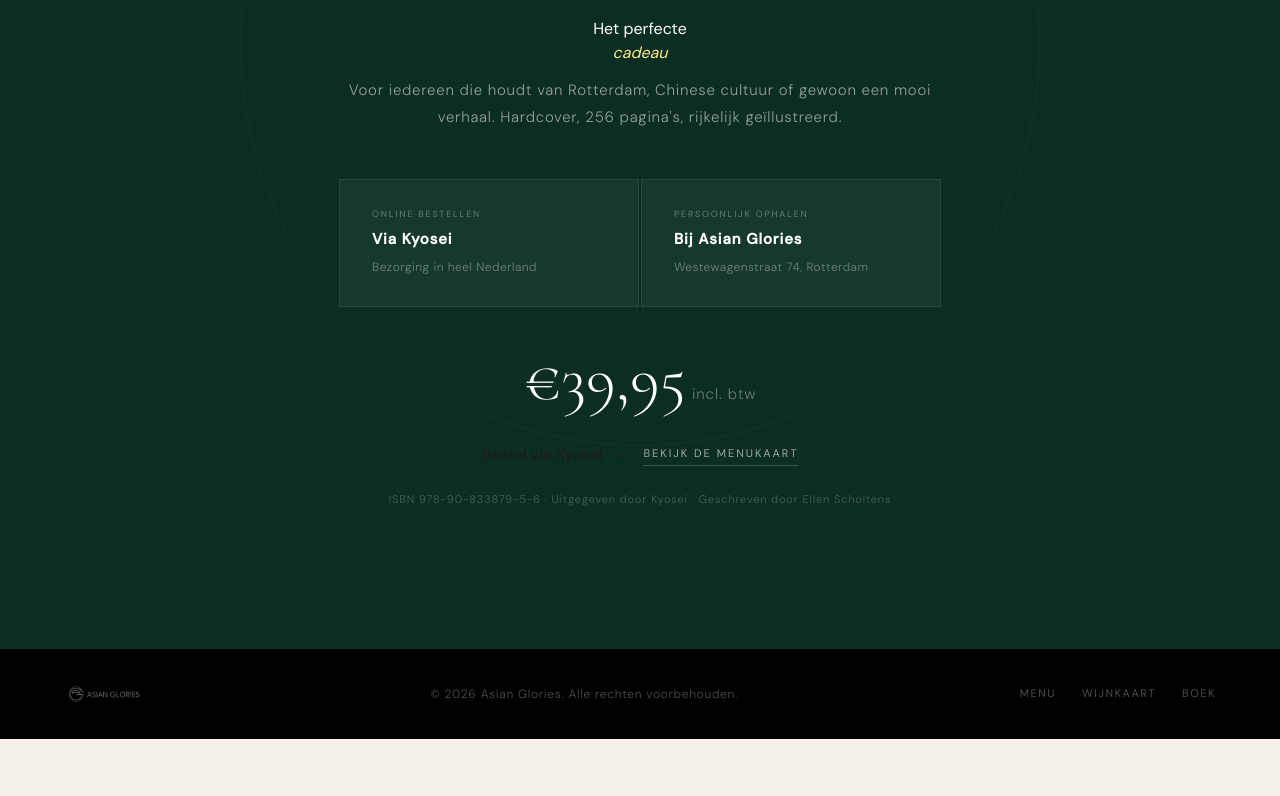
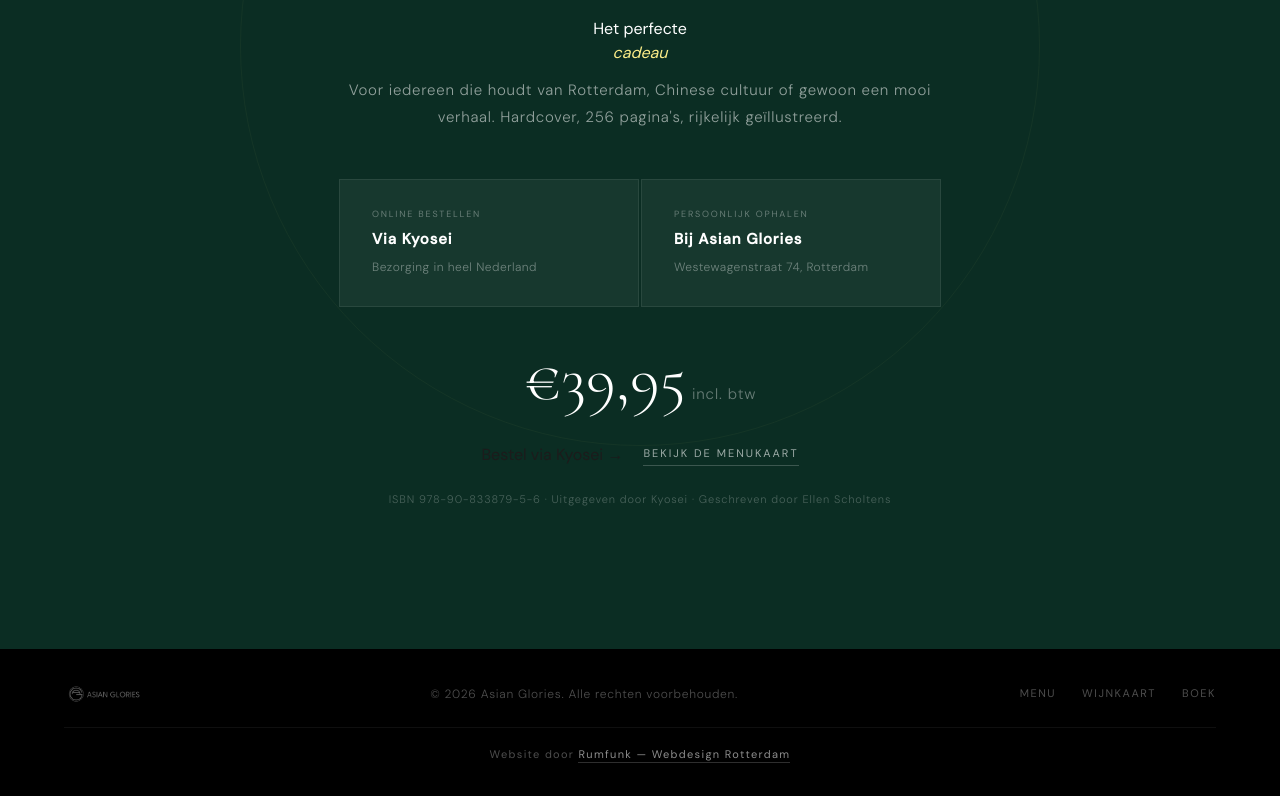
Before and after one commit to ziggyrumfunk/asian-glories-web, a Next.js app: page /boek in a window 1280 px wide. Shown: the part 4887-5683 px from the top of the page. Before the commit the page ends 5626 px from the top, so only its background shows below. Built offline with nearby package versions, Linux system fonts and the light colour scheme.

Commit message:
Update opening hours, add Rumfunk credit, add schema hours

```diff
--- a/src/app/layout.tsx
+++ b/src/app/layout.tsx
@@ -63,6 +63,21 @@
   servesCuisine: ['Chinees', 'Kantonees', 'Sichuan', 'Dim Sum'],
   priceRange: '€€€',
   award: ['Michelin Bib Gourmand', 'Gault&Millau'],
+  acceptsReservations: 'True',
+  menu: 'https://www.asianglories.nl/menu',
+  openingHoursSpecification: [
+    { '@type': 'OpeningHoursSpecification', dayOfWeek: 'Monday', opens: '17:00', closes: '21:30' },
+    { '@type': 'OpeningHoursSpecification', dayOfWeek: 'Thursday', opens: '17:00', closes: '21:30' },
+    { '@type': 'OpeningHoursSpecification', dayOfWeek: 'Friday', opens: '12:00', closes: '22:00' },
+    { '@type': 'OpeningHoursSpecification', dayOfWeek: 'Saturday', opens: '12:00', closes: '22:00' },
+    { '@type': 'OpeningHoursSpecification', dayOfWeek: 'Sunday', opens: '12:00', closes: '21:00' },
+  ],
+  // Credit the web agency so search engines can connect the work back to us.
+  creator: {
+    '@type': 'Organization',
+    name: 'Rumfunk',
+    url: 'https://www.rumfunk.nl',
+  },
 };
 
 export default function RootLayout({
--- a/src/app/page.tsx
+++ b/src/app/page.tsx
@@ -402,32 +402,44 @@
               <p className="lbl">{t('home.info.hours')}</p>
               <div className="hr">
                 <span>{t('day.mon')}</span>
+                <span>17:00 &ndash; 21:30 *</span>
+              </div>
+              <div className="hr">
+                <span>{t('day.tue')}</span>
                 <span>{t('day.closed')}</span>
               </div>
               <div className="hr">
-                <span>{t('day.tue')}</span>
-                <span>17:00 &ndash; 22:00</span>
-              </div>
-              <div className="hr">
                 <span>{t('day.wed')}</span>
-                <span>17:00 &ndash; 22:00</span>
+                <span>{t('day.closed')}</span>
               </div>
               <div className="hr">
                 <span>{t('day.thu')}</span>
-                <span>17:00 &ndash; 22:00</span>
+                <span>17:00 &ndash; 21:30</span>
               </div>
               <div className="hr">
                 <span>{t('day.fri')}</span>
-                <span>12:00 &ndash; 22:30</span>
+                <span>12:00 &ndash; 22:00 *</span>
               </div>
               <div className="hr">
                 <span>{t('day.sat')}</span>
-                <span>12:00 &ndash; 22:30</span>
+                <span>12:00 &ndash; 22:00</span>
               </div>
               <div className="hr">
                 <span>{t('day.sun')}</span>
-                <span>12:00 &ndash; 22:00</span>
+                <span>12:00 &ndash; 21:00 *</span>
               </div>
+              <p
+                className="rv"
+                style={{
+                  fontSize: 11,
+                  fontStyle: 'italic',
+                  color: '#9a9a9a',
+                  marginTop: 14,
+                  letterSpacing: '0.02em',
+                }}
+              >
+                {t('home.info.hours.note')}
+              </p>
             </div>
             <div>
               <p className="lbl">{t('home.info.contact')}</p>
--- a/src/components/Footer.tsx
+++ b/src/components/Footer.tsx
@@ -16,7 +16,7 @@
             style={{ height: 22, filter: 'brightness(0) invert(1)', opacity: 0.45 }}
           />
         </Link>
-        <p className="text-[12px] font-light tracking-[0.06em] text-white/30">
+        <p className="text-[12px] font-light tracking-[0.06em] text-white/30 text-center">
           &copy; {year} Asian Glories. {t('footer.rights')}
         </p>
         <div className="flex gap-[26px]">
@@ -31,6 +31,32 @@
           </Link>
         </div>
       </div>
+      {/* Agency credit. Dofollow on purpose — passes SEO authority from this
+          site to rumfunk.nl. Single instance, footer placement, descriptive
+          anchor with city keyword. */}
+      <div
+        className="max-w-site mx-auto"
+        style={{
+          marginTop: 22,
+          paddingTop: 18,
+          borderTop: '1px solid rgba(255,255,255,0.06)',
+          textAlign: 'center',
+        }}
+      >
+        <p className="text-[11px] tracking-[0.12em] text-white/30">
+          {t('footer.creditby')}{' '}
+          <a
+            href="https://www.rumfunk.nl"
+            target="_blank"
+            rel="noopener external author"
+            className="text-white/55 hover:text-gold transition-colors"
+            style={{ borderBottom: '1px solid rgba(255,255,255,0.18)', paddingBottom: 1 }}
+            title="Webdesign &amp; webdevelopment Rotterdam door Rumfunk"
+          >
+            Rumfunk &mdash; Webdesign Rotterdam
+          </a>
+        </p>
+      </div>
     </footer>
   );
 }
--- a/src/lib/i18n.tsx
+++ b/src/lib/i18n.tsx
@@ -213,6 +213,13 @@
   'home.info.address': { nl: 'Adres', en: 'Address' },
   'home.info.phone': { nl: 'Telefoon', en: 'Phone' },
   'home.info.email': { nl: 'E-mail', en: 'Email' },
+  'home.info.hours.note': {
+    nl: '* Laatste reservering',
+    en: '* Last seating',
+  },
+
+  // Footer credit
+  'footer.creditby': { nl: 'Website door', en: 'Website by' },
 
   // Day names
   'day.mon': { nl: 'Maandag', en: 'Monday' },
```
